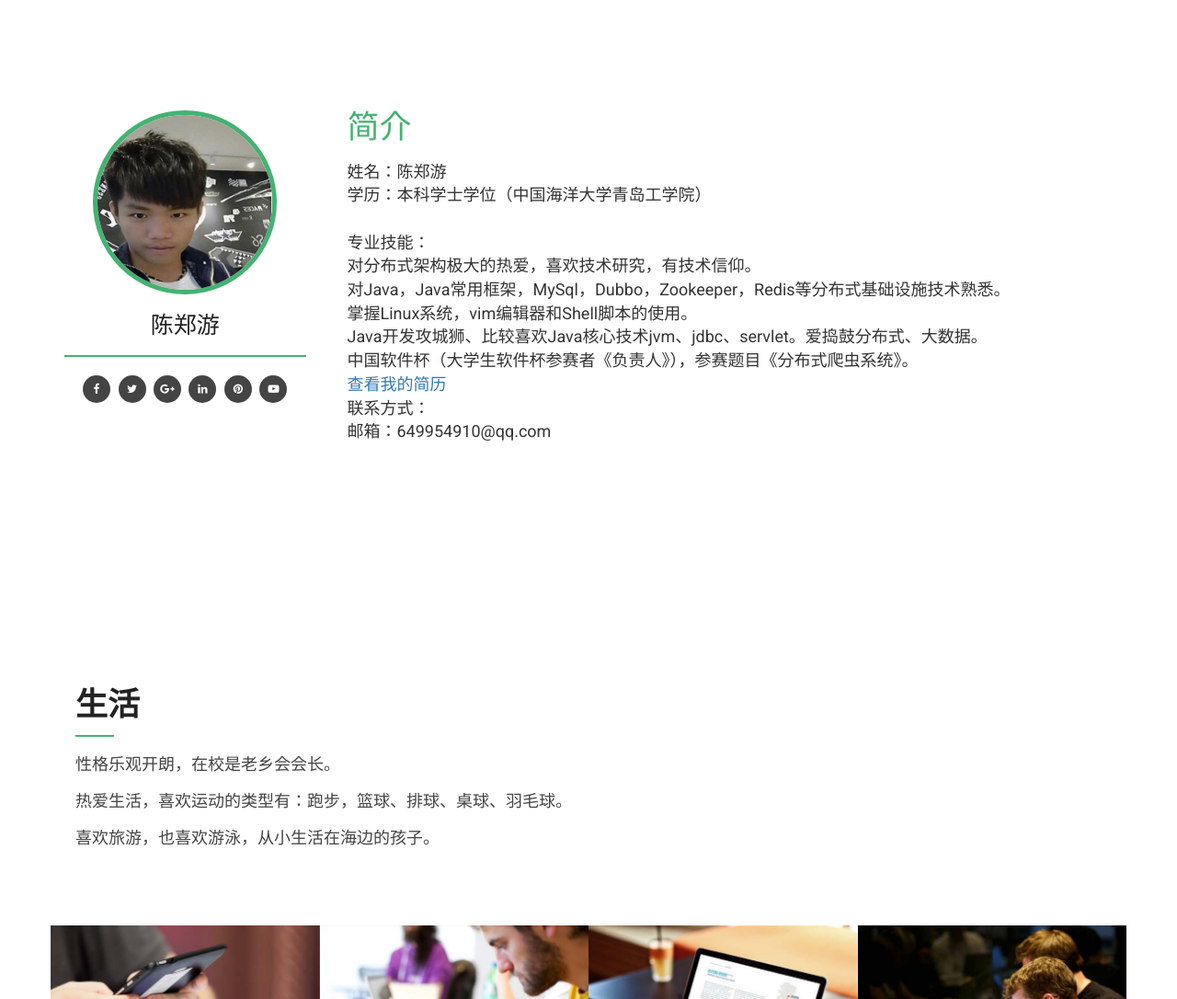
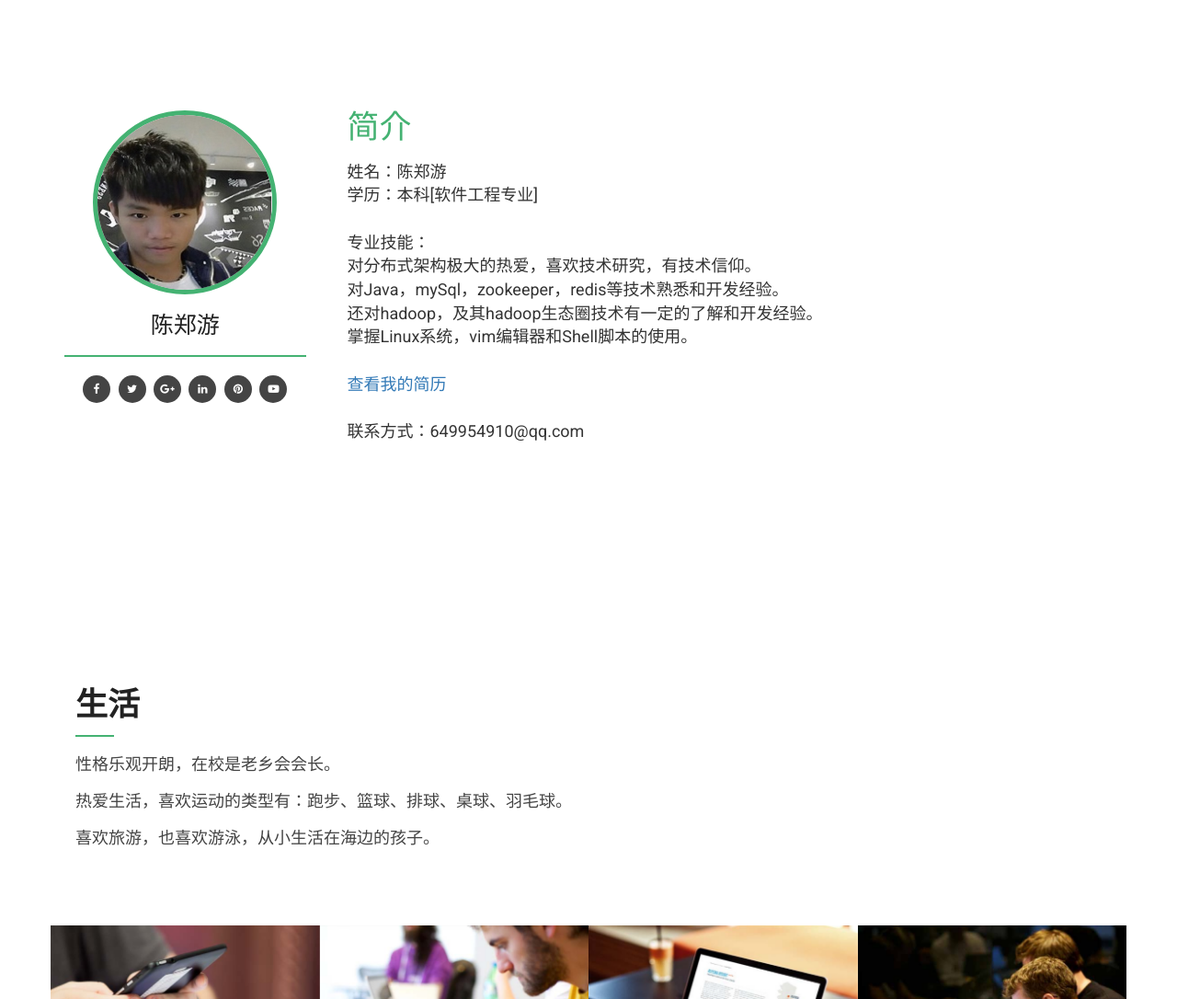
Before and after one commit to AndyCZY/AndyCZY.github.io, a plain HTML site: page index.html in a window 1280 px wide. Shown: the part 860-1946 px from the top of the page at 92% size. Drawn offline with Linux system fonts and the light colour scheme.

Commit message:
更新简历

```diff
--- a/index.html
+++ b/index.html
@@ -167,19 +167,15 @@
 
 
                     姓名：陈郑游<br>
-                    学历：本科学士学位（中国海洋大学青岛工学院）<br><br>
+                    学历：本科[软件工程专业]<br><br>
                     专业技能：<br>
                     对分布式架构极大的热爱，喜欢技术研究，有技术信仰。<br>
-                    对Java，Java常用框架，MySql，Dubbo，Zookeeper，Redis等分布式基础设施技术熟悉。<br>
-                    掌握Linux系统，vim编辑器和Shell脚本的使用。<br>
-                    Java开发攻城狮、比较喜欢Java核心技术jvm、jdbc、servlet。爱捣鼓分布式、大数据。<br>
-                    中国软件杯（大学生软件杯参赛者《负责人》），参赛题目《分布式爬虫系统》。<br>
+                    对Java，mySql，zookeeper，redis等技术熟悉和开发经验。<br>
+                    还对hadoop，及其hadoop生态圈技术有一定的了解和开发经验。<br>
+                    掌握Linux系统，vim编辑器和Shell脚本的使用。<br><br>
 
-                    <a href="Java大数据开发工程师_陈郑游_18789091433.html">查看我的简历</a><br>
-
-                    联系方式：<br>
-                    邮箱：649954910@qq.com<br><br>
-
+                    <a href="陈郑游_Hadoop开发工程师_17621722271.pdf">查看我的简历</a><br><br>
+                    联系方式：649954910@qq.com<br><br>
 
                 </div>
             </div>
@@ -197,9 +193,8 @@
                 <div class="section-title">
                     <h2>生活</h2>
                     <p id="px">性格乐观开朗，在校是老乡会会长。</p>
-                    <p id="px">热爱生活，喜欢运动的类型有：跑步，篮球、排球、桌球、羽毛球。</p>
+                    <p id="px">热爱生活，喜欢运动的类型有：跑步、篮球、排球、桌球、羽毛球。</p>
                     <p id="px">喜欢旅游，也喜欢游泳，从小生活在海边的孩子。</p>
-
                 </div>
             </div>
         </div>
```
Also changed, not shown: 1 other file.
